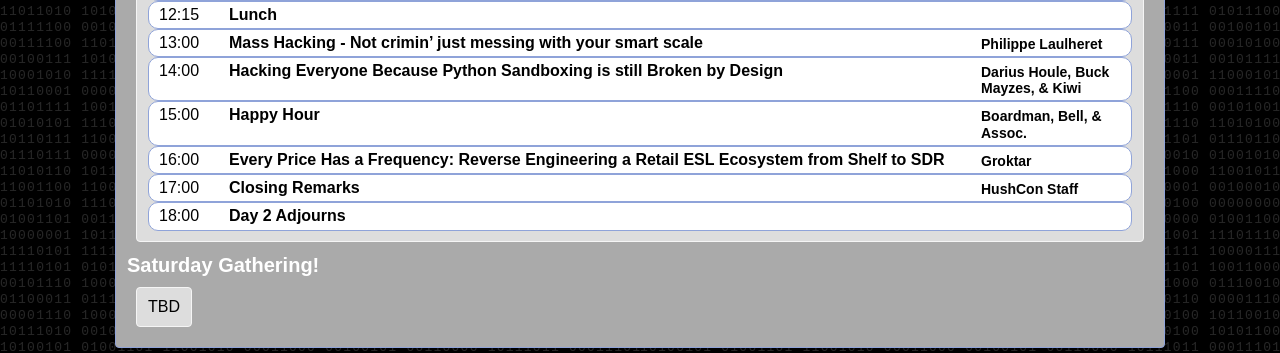
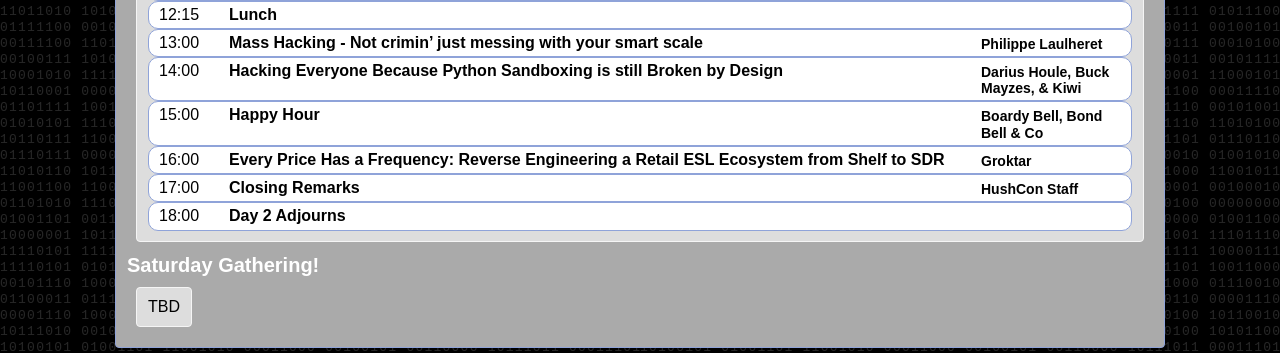
Before and after one commit to HushCon/hushcon.github.io, a Jekyll site: the page built from schedule.md, in a window 1280 px wide. Shown: the part 909-1262 px from the top of the page. Built offline with Jekyll 4.4.1, drawn with Linux system fonts in a browser that asks for light colours.

Commit message:
Update schedule.md
update Saturday happy hour sponsor

```diff
--- a/schedule.md
+++ b/schedule.md
@@ -79,7 +79,7 @@ days:
         speaker: "Darius Houle, Buck Mayzes, & Kiwi"
       - time: "15:00"
         title: "Happy Hour"
-        speaker: "Boardman, Bell, & Assoc."
+        speaker: "Boardy Bell, Bond Bell & Co"
       - time: "16:00"
         title: "Every Price Has a Frequency: Reverse Engineering a Retail ESL Ecosystem from Shelf to SDR"
         speaker: "Groktar"
```
